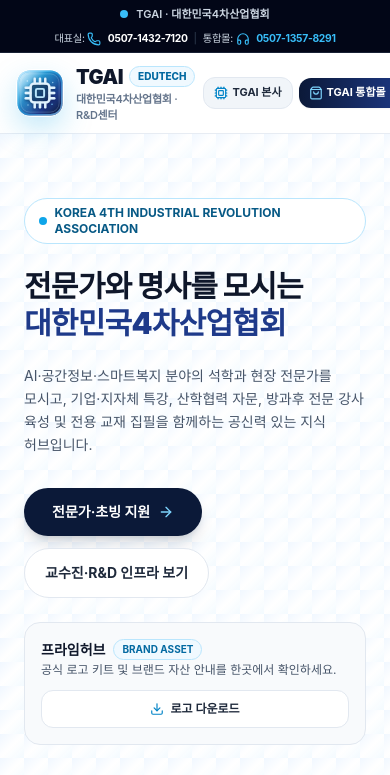
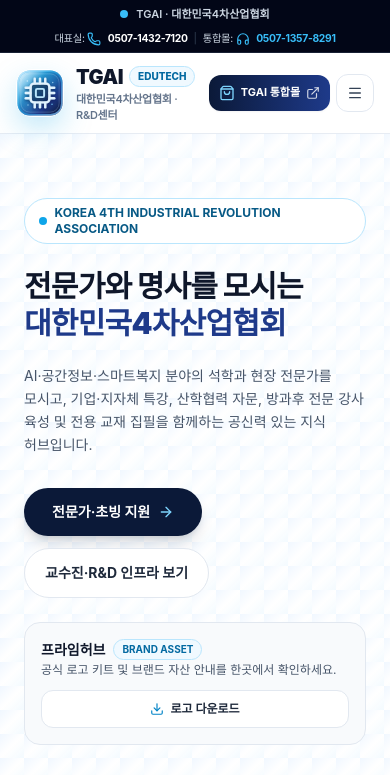
Before and after one commit to ibook7979/edu-site, a plain HTML site: page index.html in a window 390 px wide. Shown: the top 775 px of the page. Drawn offline with nearby package versions, Linux system fonts and the light colour scheme; a web font is replaced by a local one.

Commit message:
Add files via upload

```diff
--- a/index.html
+++ b/index.html
@@ -321,14 +321,14 @@
 
             <!-- 우측: TGAI 본사·통합몰 링크 & 모바일 메뉴 토글 -->
             <div class="tgai-mob-header-actions flex items-center gap-2 shrink-0">
-                <a href="https://tgaitech.com" target="_blank" rel="noopener noreferrer" aria-label="TGAI 본사" title="TGAI 본사"
-                   class="inline-flex px-2.5 py-2 sm:px-3.5 sm:py-2.5 rounded-xl bg-slate-100 hover:bg-slate-200 text-slate-800 border border-slate-200 text-[11px] sm:text-sm font-bold transition items-center gap-1 sm:gap-1.5 whitespace-nowrap shrink-0">
-                    <i data-lucide="cpu" class="w-3.5 h-3.5 sm:w-4 sm:h-4 text-sky-600 shrink-0"></i>
+                <a href="https://tgaitech.com" target="_blank" rel="noopener noreferrer"
+                   class="hidden sm:inline-flex px-3.5 py-2.5 rounded-xl bg-slate-100 hover:bg-slate-200 text-slate-800 border border-slate-200 text-xs sm:text-sm font-bold transition items-center gap-1.5">
+                    <i data-lucide="cpu" class="w-4 h-4 text-sky-600"></i>
                     <span>TGAI 본사</span>
                 </a>
-                <a href="https://ibook7979.cafe24.com" target="_blank" rel="noopener noreferrer" aria-label="TGAI 통합몰" title="TGAI 통합몰"
-                   class="inline-flex px-2.5 py-2 sm:px-4 sm:py-2.5 rounded-xl bg-gradient-to-r from-brand-navy to-brand-deep hover:from-sky-600 hover:to-blue-700 text-white text-[11px] sm:text-sm font-bold transition items-center gap-1 sm:gap-1.5 shadow-sm whitespace-nowrap shrink-0">
-                    <i data-lucide="shopping-bag" class="w-3.5 h-3.5 sm:w-4 sm:h-4 text-sky-300 shrink-0"></i>
+                <a href="https://ibook7979.cafe24.com" target="_blank" rel="noopener noreferrer"
+                   class="px-4 py-2.5 rounded-xl bg-gradient-to-r from-brand-navy to-brand-deep hover:from-sky-600 hover:to-blue-700 text-white text-xs sm:text-sm font-bold transition flex items-center gap-1.5 shadow-sm">
+                    <i data-lucide="shopping-bag" class="w-4 h-4 text-sky-300"></i>
                     <span>TGAI 통합몰</span>
                     <i data-lucide="external-link" class="w-3.5 h-3.5 opacity-80"></i>
                 </a>
```
